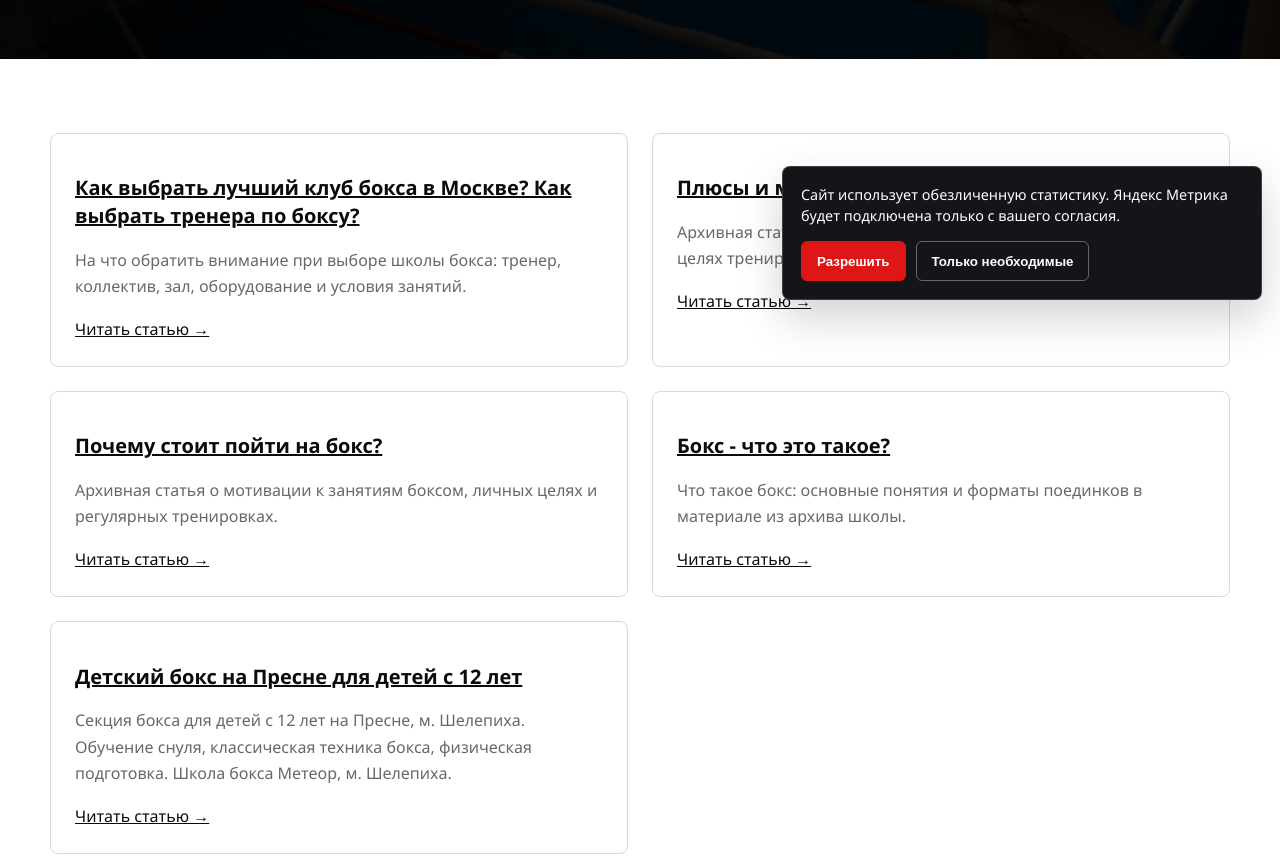
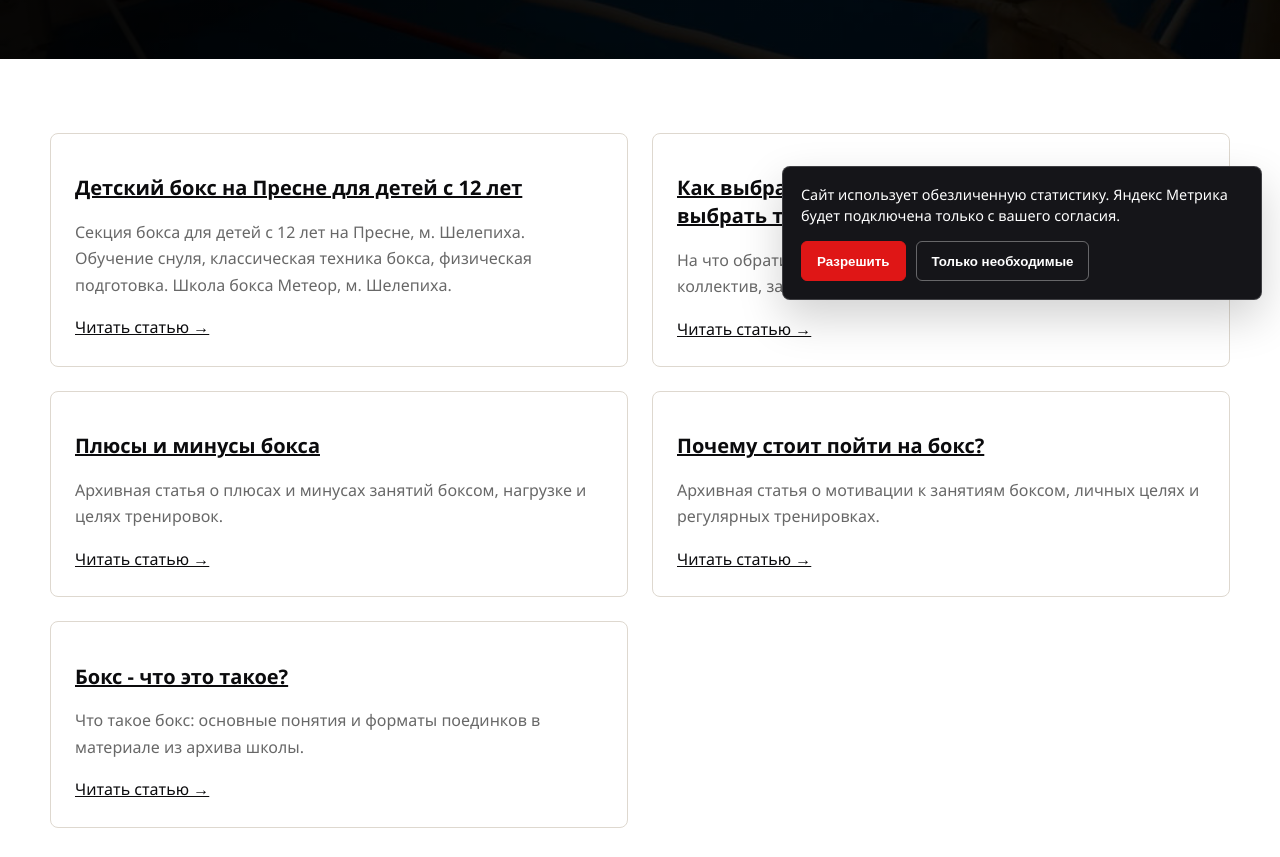
Before and after one commit to landat/step-static-website, a website with bundled scripts: page articles.html in a window 1280 px wide. Shown: the part 482-1339 px from the top of the page. Built offline with nearby package versions, Linux system fonts and the light colour scheme.

Commit message:
Show articles in newest-first publication order

```diff
--- a/articles.html
+++ b/articles.html
@@ -5,10 +5,10 @@
   <link rel="apple-touch-icon" href="assets/apple-touch-icon.png">
 </head><body>
 <header class="site-header"><div class="header-inner"><a class="brand" href="./"><img src="assets/meteor-logo-header.jpg" alt="Школа бокса МЕТЕОР" data-copy-alt="common.text01"></a><nav class="site-nav" aria-label="Основная навигация" data-copy-aria-label="common.text02"><a href="./"><span data-copy="common.text03">Главная</span></a><a href="about.html"><span data-copy="common.text04">О нас</span></a><details class="nav-training"><summary><span  data-copy="common.text05">Тренировки</span></summary><div class="nav-submenu"><a href="group-training.html" class=""><span  data-copy="common.text15">Групповые тренировки</span></a><a href="personal-training.html" class=""><span  data-copy="common.text16">Индивидуальные тренировки</span></a></div></details><a href="schedule.html"><span data-copy="common.text06">Расписание</span></a><a href="beginners.html"><span data-copy="common.text07">Бокс для начинающих</span></a><a href="photos.html"><span data-copy="common.text08">Фото и видео</span></a><a href="articles.html" class=""><span  data-copy="common.text14">Статьи</span></a><a href="contacts.html"><span data-copy="common.text09">Контакты</span></a></nav><a class="top-phone" href="tel:+74957986940">+7 495 798-69-40</a><button class="menu-toggle" type="button" aria-label="Открыть меню" aria-expanded="false" data-copy-aria-label="common.text10"><span></span></button></div></header>
-<main><section class="page-hero"><div class="section-inner"><p class="eyebrow"><span  data-copy="articles.text03">Статьи</span></p><h1 class="compact-page-title" data-copy="articles.text04">Статьи о боксе</h1><p  data-copy="articles.text05">Как выбрать школу и тренера, чего ждать от занятий и с чего начать знакомство с боксом.</p></div></section><section class="section white"><div class="section-inner article-list" data-articles-list><article class="card article-card"><h2><a href="article-kak-vybrat-luchshiy-klub-boksa-v-moskve-kak-vybrat-trenera-po-boksu.html">Как выбрать лучший клуб бокса в Москве? Как выбрать тренера по боксу?</a></h2><p>На что обратить внимание при выборе школы бокса: тренер, коллектив, зал, оборудование и условия занятий.</p><a href="article-kak-vybrat-luchshiy-klub-boksa-v-moskve-kak-vybrat-trenera-po-boksu.html">Читать статью →</a></article>
+<main><section class="page-hero"><div class="section-inner"><p class="eyebrow"><span  data-copy="articles.text03">Статьи</span></p><h1 class="compact-page-title" data-copy="articles.text04">Статьи о боксе</h1><p  data-copy="articles.text05">Как выбрать школу и тренера, чего ждать от занятий и с чего начать знакомство с боксом.</p></div></section><section class="section white"><div class="section-inner article-list" data-articles-list><article class="card article-card"><h2><a href="article-detskiy-boks-na-presne-dlay-detey-s-12-let.html">Детский бокс на Пресне для детей с 12 лет</a></h2><p>Секция бокса для детей с 12 лет на Пресне, м. Шелепиха. Обучение снуля, классическая техника бокса, физическая подготовка. Школа бокса Метеор, м.  Шелепиха.</p><a href="article-detskiy-boks-na-presne-dlay-detey-s-12-let.html">Читать статью →</a></article>
+<article class="card article-card"><h2><a href="article-kak-vybrat-luchshiy-klub-boksa-v-moskve-kak-vybrat-trenera-po-boksu.html">Как выбрать лучший клуб бокса в Москве? Как выбрать тренера по боксу?</a></h2><p>На что обратить внимание при выборе школы бокса: тренер, коллектив, зал, оборудование и условия занятий.</p><a href="article-kak-vybrat-luchshiy-klub-boksa-v-moskve-kak-vybrat-trenera-po-boksu.html">Читать статью →</a></article>
 <article class="card article-card"><h2><a href="article-plyusy-i-minusy-boksa.html">Плюсы и минусы бокса</a></h2><p>Архивная статья о плюсах и минусах занятий боксом, нагрузке и целях тренировок.</p><a href="article-plyusy-i-minusy-boksa.html">Читать статью →</a></article>
 <article class="card article-card"><h2><a href="article-pochemu-stoit-poyti-na-boks.html">Почему стоит пойти на бокс?</a></h2><p>Архивная статья о мотивации к занятиям боксом, личных целях и регулярных тренировках.</p><a href="article-pochemu-stoit-poyti-na-boks.html">Читать статью →</a></article>
-<article class="card article-card"><h2><a href="article-boks-chto-eto-takoe.html">Бокс - что это такое?</a></h2><p>Что такое бокс: основные понятия и форматы поединков в материале из архива школы.</p><a href="article-boks-chto-eto-takoe.html">Читать статью →</a></article>
-<article class="card article-card"><h2><a href="article-detskiy-boks-na-presne-dlay-detey-s-12-let.html">Детский бокс на Пресне для детей с 12 лет</a></h2><p>Секция бокса для детей с 12 лет на Пресне, м. Шелепиха. Обучение снуля, классическая техника бокса, физическая подготовка. Школа бокса Метеор, м.  Шелепиха.</p><a href="article-detskiy-boks-na-presne-dlay-detey-s-12-let.html">Читать статью →</a></article></div></section></main>
+<article class="card article-card"><h2><a href="article-boks-chto-eto-takoe.html">Бокс - что это такое?</a></h2><p>Что такое бокс: основные понятия и форматы поединков в материале из архива школы.</p><a href="article-boks-chto-eto-takoe.html">Читать статью →</a></article></div></section></main>
 <footer class="site-footer"><div class="footer-inner"><div><span data-copy="common.text11">Школа бокса МЕТЕОР © 2010-2026</span></div><div class="footer-links"><a href="about.html"><span data-copy="common.text04">О нас</span></a><a href="./#prices"><span data-copy="common.text12">Стоимость и запись</span></a><a href="contacts.html"><span data-copy="common.text09">Контакты</span></a></div></div></footer>
 <script type="module" src="assets/site.js"></script></body></html>
--- a/assets/presentation.js
+++ b/assets/presentation.js
@@ -17,6 +17,13 @@ export function textCss(style) {
   return rules.length ? rules.join(";") + ";" : "";
 }
 
+export function orderedArticles(source) {
+  return (Array.isArray(source) ? source : []).map((item, index) => ({ item, index }))
+    .filter(({ item }) => item && item.published !== false)
+    .sort((a, b) => String(b.item.date || "").localeCompare(String(a.item.date || "")) || b.index - a.index)
+    .map(({ item }) => item);
+}
+
 export function orderedNews(source) {
   return (Array.isArray(source) ? source : []).map((item, index) => ({ item, index }))
     .filter(({ item }) => item && item.published !== false)
--- a/assets/site.js
+++ b/assets/site.js
@@ -1,4 +1,4 @@
-import { orderedNews, textCss } from "./presentation.js";
+import { orderedArticles, orderedNews, textCss } from "./presentation.js";
 
 let pageTextValues = {};
 function copyText(key, fallback = "") {
@@ -530,7 +530,7 @@ function renderPrices(prices) {
 }
 
 function renderArticles(source) {
-  const articles = Array.isArray(source) ? source.filter(isPublished) : [];
+  const articles = orderedArticles(source);
   const list = document.querySelector("[data-articles-list]");
   if (list) list.innerHTML = articles.map((article) => {
     if (!/^[a-z0-9]+(?:-[a-z0-9]+)*$/.test(article.slug || "")) return "";
--- a/scripts/site-render.mjs
+++ b/scripts/site-render.mjs
@@ -1,3 +1,5 @@
+import { orderedArticles } from "../assets/presentation.js";
+
 // Shared, deterministic HTML rendering for the static publication build.
 export const origin = "https://meteorboxing.ru";
 export const escapeHtml = (value = "") => String(value).replace(/[&<>"']/g, (char) => ({ "&": "&amp;", "<": "&lt;", ">": "&gt;", '"': "&quot;", "'": "&#39;" })[char]);
@@ -37,7 +39,7 @@ export function replaceContent(html, attribute, body) {
 }
 
 export function renderArticleList(articles, texts) {
-  return articles.filter((item) => item.published !== false).map((item) => `<article class="card article-card"><h2><a href="${articlePath(item.slug)}">${escapeHtml(item.title)}</a></h2><p>${escapeHtml(item.description)}</p><a href="${articlePath(item.slug)}">${escapeHtml(texts.readMore)}</a></article>`).join("\n") || `<p>${escapeHtml(texts.empty)}</p>`;
+  return orderedArticles(articles).map((item) => `<article class="card article-card"><h2><a href="${articlePath(item.slug)}">${escapeHtml(item.title)}</a></h2><p>${escapeHtml(item.description)}</p><a href="${articlePath(item.slug)}">${escapeHtml(texts.readMore)}</a></article>`).join("\n") || `<p>${escapeHtml(texts.empty)}</p>`;
 }
 
 export function articlePage(shell, article, texts) {
```
Also changed, not shown: scripts/validate-presentation.mjs (+9 -1 lines).
